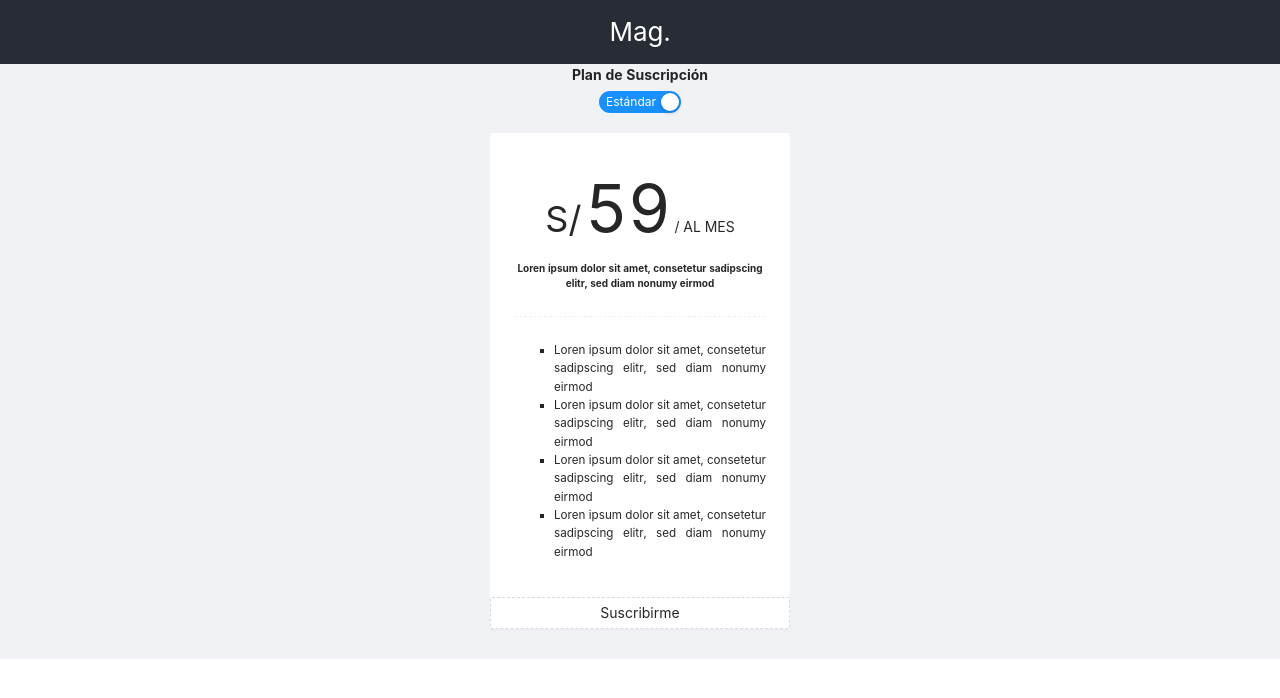
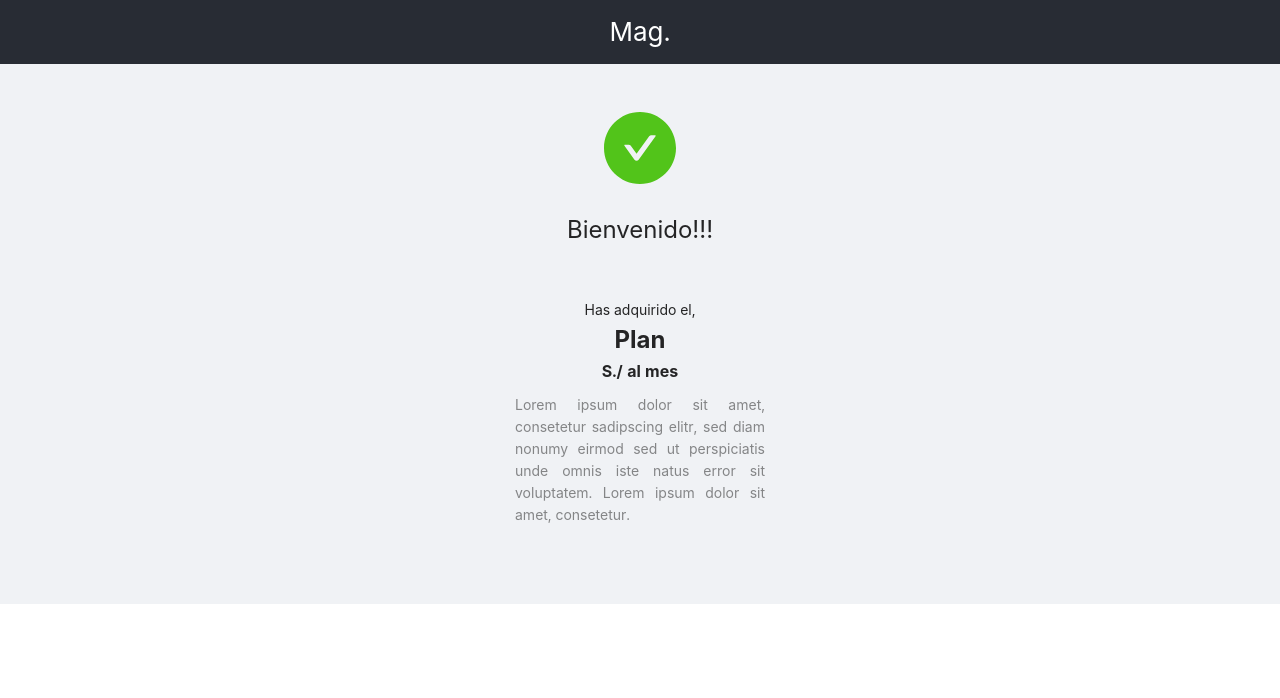
Before and after one commit to wilmerap/desafio-ec, a React (Create React App) app: page /confirmacion in a window 1280 px wide. Before the commit this address led to /suscripcion. Shown: the top 698 px of the page. Built offline with nearby package versions, Linux system fonts and the light colour scheme.

Commit message:
Pagina de Confirmacion

```diff
--- a/src/App.css
+++ b/src/App.css
@@ -54,3 +54,20 @@
 .App-link {
   color: #61dafb;
 }
+
+.titulo_plan_conf {
+  font-size: x-large;
+  font-weight: bold;
+}
+
+.costo_plan_conf {
+  font-size: 16px;
+  font-weight: bold;
+}
+
+.info-result {
+  padding-top: 10px;
+  max-width: 250px;
+  text-align: justify;
+  color: rgba(0,0,0,.45);
+}
--- a/src/App.js
+++ b/src/App.js
@@ -3,10 +3,6 @@ import { Layout } from "antd";
 import { BrowserRouter as Router, Switch, Route, Redirect } from "react-router-dom";
 
 import './App.css';
-
-// Redux
-import store from "./store";
-import { Provider } from "react-redux";
 
 // Paginas
 import Suscripcion from "./pages/Suscripcion";
@@ -14,15 +10,14 @@ import Datos from "./pages/Datos";
 import Confirmacion from "./pages/Confirmacion";
 
 export default function  App() {
-  const { Header, Content } = Layout;
+  const { Header, Footer, Content } = Layout;
 
   return (
-    <Provider store={store}>
       <Layout>
         <Header className="App-header">Mag.</Header>
         <Router>
           <Content className="Content-info">
-                <Redirect from="/" to="/suscripcion" />
+                {/*<Redirect from="/" to="/suscripcion" />*/}
                 <Switch>
                   <Route path="/suscripcion" exact={true}>
                    <Suscripcion />
@@ -36,7 +31,7 @@ export default function  App() {
                 </Switch>
           </Content>
         </Router>
+        <Footer className="App-footer"></Footer>
       </Layout>
-    </Provider>
   );
 }
--- a/src/index.js
+++ b/src/index.js
@@ -5,9 +5,15 @@ import './index.css';
 import App from './App';
 import reportWebVitals from './reportWebVitals';
 
+// Redux
+import store from "./store";
+import { Provider } from "react-redux";
+
 ReactDOM.render(
   <React.StrictMode>
+    <Provider store={store}>
     <App />
+    </Provider>
   </React.StrictMode>,
   document.getElementById('root')
 );
--- a/src/pages/Confirmacion/index.js
+++ b/src/pages/Confirmacion/index.js
@@ -1,7 +1,26 @@
 import React, { useState, Suspense } from "react";
+import { Result} from 'antd';
+import { useSelector } from "react-redux";
 
 export default function Confirmacion(props) {
 
-    return "Confirmacion";
+
+    // Obtengo el valor de la suscripcion
+    const plan = useSelector(
+        state => state.suscripcion.suscripcion
+      );
+
+    return (<>
+        <Result
+            status="success"
+            title="Bienvenido!!!"
+        />
+        <div>Has adquirido el,</div>
+        <div className="titulo_plan_conf">Plan {plan.name}</div>
+        <div className="costo_plan_conf">S./ {plan.costo} al mes</div>
+
+        <div className="info-result">Lorem ipsum dolor sit amet, consetetur sadipscing elitr, sed diam nonumy eirmod sed ut perspiciatis unde omnis iste natus error sit voluptatem. Lorem ipsum dolor sit amet, consetetur.</div>
+
+    </>);
 
 }
--- a/src/pages/Datos/index.js
+++ b/src/pages/Datos/index.js
@@ -1,5 +1,5 @@
 import React, { useState } from 'react';
-import { Row, Col, Card, Form, Input, Button } from 'antd';
+import { Row, Col, Card, Form, Input, Button, Drawer } from 'antd';
 
 export default function Datos(props) {
 
--- a/src/pages/Suscripcion/index.js
+++ b/src/pages/Suscripcion/index.js
@@ -4,16 +4,38 @@ import { Link } from "react-router-dom";
 
 import { useDispatch, useSelector } from "react-redux";
 
+// Redux
+import { selectSuscripcionAction } from "../../actions/suscripcionActions";
 
-export default function Suscripcion(props) {
+export default function Suscripcion() {
+
+    // Inicializacion del dispach y ejecucion de las acciones.
+    const dispatch = useDispatch();
+    const Suscripcion = state => dispatch(selectSuscripcionAction(state));
+
+
+    const selectPlan = (checked) => {
+
+      if ( !checked ) {
+        Suscripcion({name: "Premium", costo: 59.00});
+      } else {
+        Suscripcion({name: "Estándard", costo: 29.00});
+      }
+
+    }
+
+    // Obtengo el valor de la suscripcion
+    const costo = useSelector(
+      state => state.suscripcion.suscripcion.costo
+    );
 
     return (<>
     <div><b>Plan de Suscripción</b></div>
-    <Switch className="switch_sus" checkedChildren="Estándar" unCheckedChildren="Premium" defaultChecked={1} onChange={() => {alert('cambio')}} />
+    <Switch className="switch_sus" checkedChildren="Estándar" unCheckedChildren="Premium" defaultChecked={1} onChange={selectPlan} />
 
     <div className="site-card-border-less-wrapper">
     <Card bordered={false} style={{ width: 300 }}>
-        <div className="costo-total"><span className="costo-s">S/</span> <span className="costo-sus">59</span> / AL MES</div>
+    <div className="costo-total"><span className="costo-s">S/</span> <span className="costo-sus">{costo}</span> / AL MES</div>
         <p className="text-sus">Loren ipsum dolor sit amet, consetetur sadipscing elitr, sed diam nonumy eirmod</p>
     <Divider dashed />
       <ul className="lista-opciones">
--- a/src/reducers/suscripcionReducer.js
+++ b/src/reducers/suscripcionReducer.js
@@ -1,13 +1,12 @@
 const initialProps = {
-    suscripcion: []
+    suscripcion: [{name: "Estándard", costo: 29.00}]
   };
 
   export default function(state = initialProps, action) {
     switch (action.type) {
       case "SELECT_SUSCRIPCION":
         return {
-          ...state,
-          suscripcion: [...state.suscripcion, action.payload]
+          suscripcion:  action.payload
         };
       default:
         return state;
```
